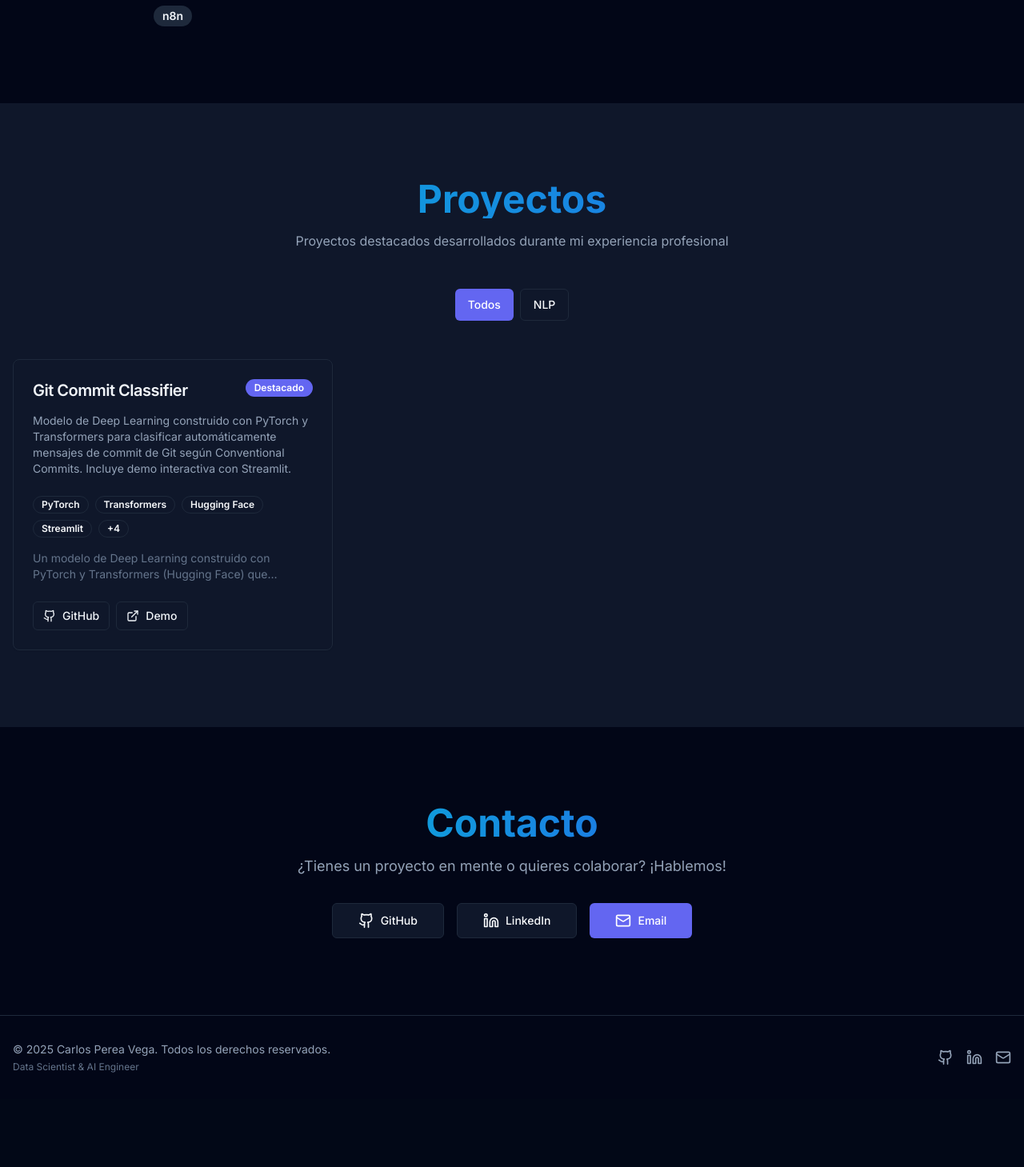
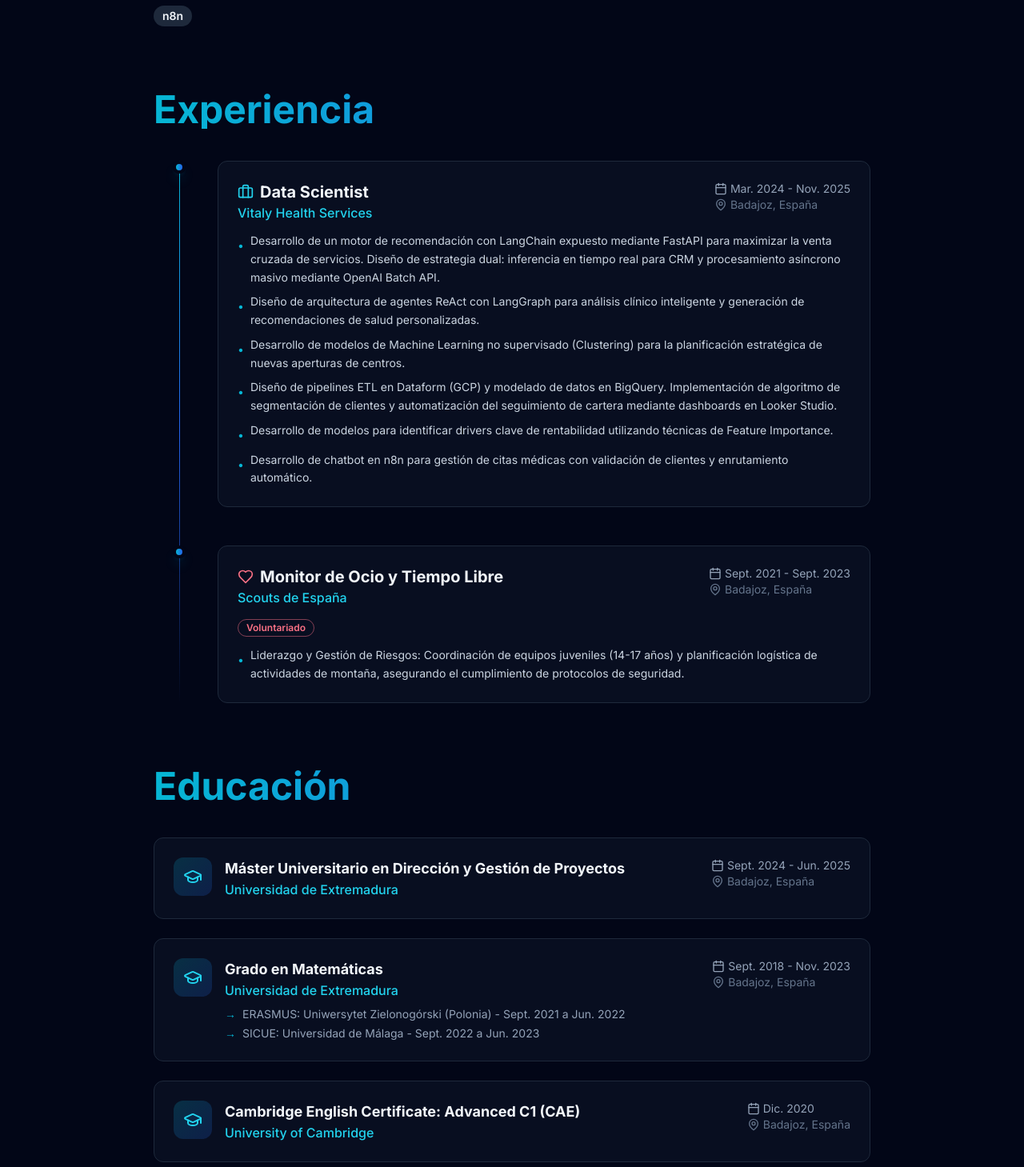
Before and after one commit to carlospereav/carlos-perea-portfolio, a Next.js app: page / in a window 1280 px wide. Shown: the part 1291-2750 px from the top of the page at 80% size. Before the commit the page ends 2665 px from the top, so only its background shows below. Built offline with nearby package versions, Linux system fonts and the light colour scheme.

Commit message:
feat✨: enhance AboutSection with experience and education details, update header layout

```diff
--- a/src/components/layout/header.tsx
+++ b/src/components/layout/header.tsx
@@ -15,14 +15,7 @@
   return (
     <header className="sticky top-0 z-50 w-full border-b border-slate-800 bg-slate-950/80 backdrop-blur-md supports-[backdrop-filter]:bg-slate-950/60">
       <div className="container flex h-16 items-center justify-between px-4">
-        <button
-          onClick={() => scrollToSection("hero")}
-          className="flex items-center space-x-2 cursor-pointer"
-        >
-          <span className="text-xl font-bold bg-gradient-to-r from-cyan-500 to-blue-600 bg-clip-text text-transparent">
-            {profile.name.split(" ")[0]}
-          </span>
-        </button>
+        <div className="w-[120px] hidden md:block" />
 
         <nav className="hidden md:flex items-center space-x-6">
           <button
@@ -45,7 +38,7 @@
           </button>
         </nav>
 
-        <div className="flex items-center space-x-2">
+        <div className="flex items-center space-x-2 w-[120px] justify-end">
           <Button variant="ghost" size="icon" asChild>
             <a href={profile.socials.github} target="_blank" rel="noopener noreferrer" aria-label="GitHub">
               <Github className="h-5 w-5" />
--- a/src/components/sections/about-section.tsx
+++ b/src/components/sections/about-section.tsx
@@ -1,8 +1,9 @@
 "use client";
 
 import { motion } from "framer-motion";
-import { profile } from "../../data/portfolio";
+import { profile, experience, education } from "../../data/portfolio";
 import { Badge } from "../ui/badge";
+import { Briefcase, GraduationCap, MapPin, Calendar, Heart } from "lucide-react";
 
 export function AboutSection() {
   const containerVariants = {
@@ -23,12 +24,13 @@
   return (
     <section id="about" className="py-24 bg-slate-950">
       <div className="container mx-auto px-4">
+        {/* Sobre Mí */}
         <motion.div
           initial={{ opacity: 0, y: 20 }}
           whileInView={{ opacity: 1, y: 0 }}
           viewport={{ once: true }}
           transition={{ duration: 0.6 }}
-          className="max-w-4xl mx-auto"
+          className="max-w-4xl mx-auto mb-20"
         >
           <h2 className="text-4xl md:text-5xl font-bold mb-6 bg-gradient-to-r from-cyan-500 to-blue-600 bg-clip-text text-transparent">
             Sobre Mí
@@ -48,7 +50,7 @@
               Habilidades Técnicas
             </h3>
             <div className="flex flex-wrap gap-2">
-              {profile.about.skills.map((skill, index) => (
+              {profile.about.skills.map((skill) => (
                 <motion.div
                   key={skill}
                   variants={itemVariants}
@@ -62,6 +64,139 @@
             </div>
           </motion.div>
         </motion.div>
+
+        {/* Experiencia Profesional */}
+        <motion.div
+          initial={{ opacity: 0, y: 20 }}
+          whileInView={{ opacity: 1, y: 0 }}
+          viewport={{ once: true }}
+          transition={{ duration: 0.6 }}
+          className="max-w-4xl mx-auto mb-20"
+        >
+          <h2 className="text-4xl md:text-5xl font-bold mb-10 bg-gradient-to-r from-cyan-500 to-blue-600 bg-clip-text text-transparent">
+            Experiencia
+          </h2>
+
+          <div className="relative">
+            {/* Timeline line */}
+            <div className="absolute left-0 md:left-8 top-0 bottom-0 w-px bg-gradient-to-b from-cyan-500 via-blue-600 to-transparent" />
+
+            <div className="space-y-12">
+              {experience.map((exp, index) => (
+                <motion.div
+                  key={exp.id}
+                  initial={{ opacity: 0, x: -20 }}
+                  whileInView={{ opacity: 1, x: 0 }}
+                  viewport={{ once: true }}
+                  transition={{ duration: 0.5, delay: index * 0.1 }}
+                  className="relative pl-8 md:pl-20"
+                >
+                  {/* Timeline dot */}
+                  <div className="absolute left-0 md:left-8 top-0 -translate-x-1/2 w-4 h-4 rounded-full bg-gradient-to-r from-cyan-500 to-blue-600 border-4 border-slate-950 shadow-lg shadow-cyan-500/20" />
+
+                  <div className="bg-slate-900/50 border border-slate-800 rounded-xl p-6 hover:border-cyan-500/30 transition-colors">
+                    <div className="flex flex-wrap items-start justify-between gap-2 mb-3">
+                      <div>
+                        <h3 className="text-xl font-bold text-slate-100 flex items-center gap-2">
+                          {exp.type === 'volunteer' ? (
+                            <Heart className="h-5 w-5 text-rose-400" />
+                          ) : (
+                            <Briefcase className="h-5 w-5 text-cyan-400" />
+                          )}
+                          {exp.role}
+                        </h3>
+                        <p className="text-cyan-400 font-medium">{exp.company}</p>
+                      </div>
+                      <div className="text-right">
+                        <div className="flex items-center gap-1 text-slate-400 text-sm">
+                          <Calendar className="h-4 w-4" />
+                          <span>{exp.startDate} - {exp.endDate}</span>
+                        </div>
+                        <div className="flex items-center gap-1 text-slate-500 text-sm">
+                          <MapPin className="h-4 w-4" />
+                          <span>{exp.location}</span>
+                        </div>
+                      </div>
+                    </div>
+
+                    {exp.type === 'volunteer' && (
+                      <Badge variant="outline" className="mb-3 border-rose-400/50 text-rose-400">
+                        Voluntariado
+                      </Badge>
+                    )}
+
+                    <ul className="space-y-2">
+                      {exp.description.map((desc, i) => (
+                        <li key={i} className="text-slate-300 text-sm leading-relaxed flex gap-2">
+                          <span className="text-cyan-500 mt-1.5">•</span>
+                          <span>{desc}</span>
+                        </li>
+                      ))}
+                    </ul>
+                  </div>
+                </motion.div>
+              ))}
+            </div>
+          </div>
+        </motion.div>
+
+        {/* Educación */}
+        <motion.div
+          initial={{ opacity: 0, y: 20 }}
+          whileInView={{ opacity: 1, y: 0 }}
+          viewport={{ once: true }}
+          transition={{ duration: 0.6 }}
+          className="max-w-4xl mx-auto"
+        >
+          <h2 className="text-4xl md:text-5xl font-bold mb-10 bg-gradient-to-r from-cyan-500 to-blue-600 bg-clip-text text-transparent">
+            Educación
+          </h2>
+
+          <div className="grid gap-6">
+            {education.map((edu, index) => (
+              <motion.div
+                key={edu.id}
+                initial={{ opacity: 0, y: 20 }}
+                whileInView={{ opacity: 1, y: 0 }}
+                viewport={{ once: true }}
+                transition={{ duration: 0.5, delay: index * 0.1 }}
+                className="bg-slate-900/50 border border-slate-800 rounded-xl p-6 hover:border-cyan-500/30 transition-colors"
+              >
+                <div className="flex flex-wrap items-start justify-between gap-4">
+                  <div className="flex gap-4">
+                    <div className="flex-shrink-0 w-12 h-12 rounded-xl bg-gradient-to-br from-cyan-500/20 to-blue-600/20 flex items-center justify-center">
+                      <GraduationCap className="h-6 w-6 text-cyan-400" />
+                    </div>
+                    <div>
+                      <h3 className="text-lg font-bold text-slate-100">{edu.degree}</h3>
+                      <p className="text-cyan-400 font-medium">{edu.institution}</p>
+                      {edu.details && (
+                        <ul className="mt-2 space-y-1">
+                          {edu.details.map((detail, i) => (
+                            <li key={i} className="text-slate-400 text-sm flex gap-2">
+                              <span className="text-cyan-500">→</span>
+                              <span>{detail}</span>
+                            </li>
+                          ))}
+                        </ul>
+                      )}
+                    </div>
+                  </div>
+                  <div className="text-right">
+                    <div className="flex items-center gap-1 text-slate-400 text-sm">
+                      <Calendar className="h-4 w-4" />
+                      <span>{edu.startDate === edu.endDate ? edu.endDate : `${edu.startDate} - ${edu.endDate}`}</span>
+                    </div>
+                    <div className="flex items-center gap-1 text-slate-500 text-sm">
+                      <MapPin className="h-4 w-4" />
+                      <span>{edu.location}</span>
+                    </div>
+                  </div>
+                </div>
+              </motion.div>
+            ))}
+          </div>
+        </motion.div>
       </div>
     </section>
   );
--- a/src/data/portfolio.ts
+++ b/src/data/portfolio.ts
@@ -12,6 +12,29 @@
     linkedin: string;
     email: string;
   };
+}
+
+// Experience Data Interface
+export interface Experience {
+  id: string;
+  company: string;
+  role: string;
+  location: string;
+  startDate: string;
+  endDate: string;
+  description: string[];
+  type: 'work' | 'volunteer';
+}
+
+// Education Data Interface
+export interface Education {
+  id: string;
+  institution: string;
+  degree: string;
+  location: string;
+  startDate: string;
+  endDate: string;
+  details?: string[];
 }
 
 // Project Data Interface
@@ -87,6 +110,71 @@
   }
 ];
 
+// Experience Data
+export const experience: Experience[] = [
+  {
+    id: "vitaly",
+    company: "Vitaly Health Services",
+    role: "Data Scientist",
+    location: "Badajoz, España",
+    startDate: "Mar. 2024",
+    endDate: "Nov. 2025",
+    type: "work",
+    description: [
+      "Desarrollo de un motor de recomendación con LangChain expuesto mediante FastAPI para maximizar la venta cruzada de servicios. Diseño de estrategia dual: inferencia en tiempo real para CRM y procesamiento asíncrono masivo mediante OpenAI Batch API.",
+      "Diseño de arquitectura de agentes ReAct con LangGraph para análisis clínico inteligente y generación de recomendaciones de salud personalizadas.",
+      "Desarrollo de modelos de Machine Learning no supervisado (Clustering) para la planificación estratégica de nuevas aperturas de centros.",
+      "Diseño de pipelines ETL en Dataform (GCP) y modelado de datos en BigQuery. Implementación de algoritmo de segmentación de clientes y automatización del seguimiento de cartera mediante dashboards en Looker Studio.",
+      "Desarrollo de modelos para identificar drivers clave de rentabilidad utilizando técnicas de Feature Importance.",
+      "Desarrollo de chatbot en n8n para gestión de citas médicas con validación de clientes y enrutamiento automático."
+    ]
+  },
+  {
+    id: "scouts",
+    company: "Scouts de España",
+    role: "Monitor de Ocio y Tiempo Libre",
+    location: "Badajoz, España",
+    startDate: "Sept. 2021",
+    endDate: "Sept. 2023",
+    type: "volunteer",
+    description: [
+      "Liderazgo y Gestión de Riesgos: Coordinación de equipos juveniles (14-17 años) y planificación logística de actividades de montaña, asegurando el cumplimiento de protocolos de seguridad."
+    ]
+  }
+];
+
+// Education Data
+export const education: Education[] = [
+  {
+    id: "master",
+    institution: "Universidad de Extremadura",
+    degree: "Máster Universitario en Dirección y Gestión de Proyectos",
+    location: "Badajoz, España",
+    startDate: "Sept. 2024",
+    endDate: "Jun. 2025"
+  },
+  {
+    id: "grado",
+    institution: "Universidad de Extremadura",
+    degree: "Grado en Matemáticas",
+    location: "Badajoz, España",
+    startDate: "Sept. 2018",
+    endDate: "Nov. 2023",
+    details: [
+      "ERASMUS: Uniwersytet Zielonogórski (Polonia) - Sept. 2021 a Jun. 2022",
+      "SICUE: Universidad de Málaga - Sept. 2022 a Jun. 2023"
+    ]
+  },
+  {
+    id: "cambridge",
+    institution: "University of Cambridge",
+    degree: "Cambridge English Certificate: Advanced C1 (CAE)",
+    location: "Badajoz, España",
+    startDate: "Dic. 2020",
+    endDate: "Dic. 2020"
+  }
+];
+
 // Helper function to get featured projects
 export const getFeaturedProjects = (): Project[] => {
   return projects.filter(project => project.featured);
```
